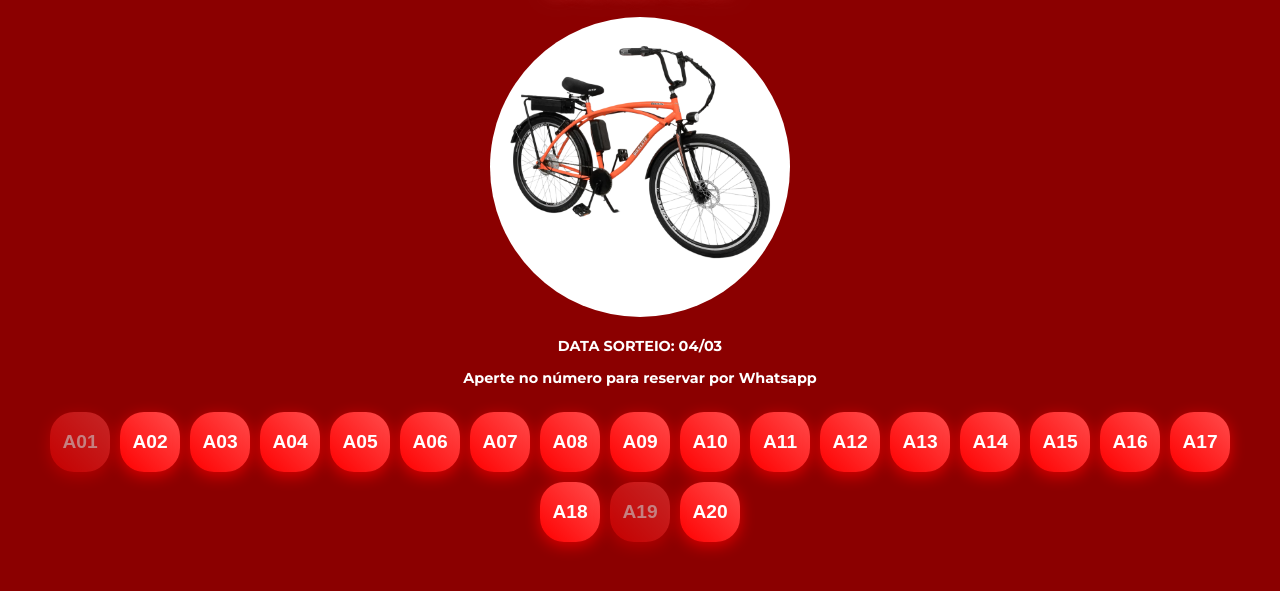
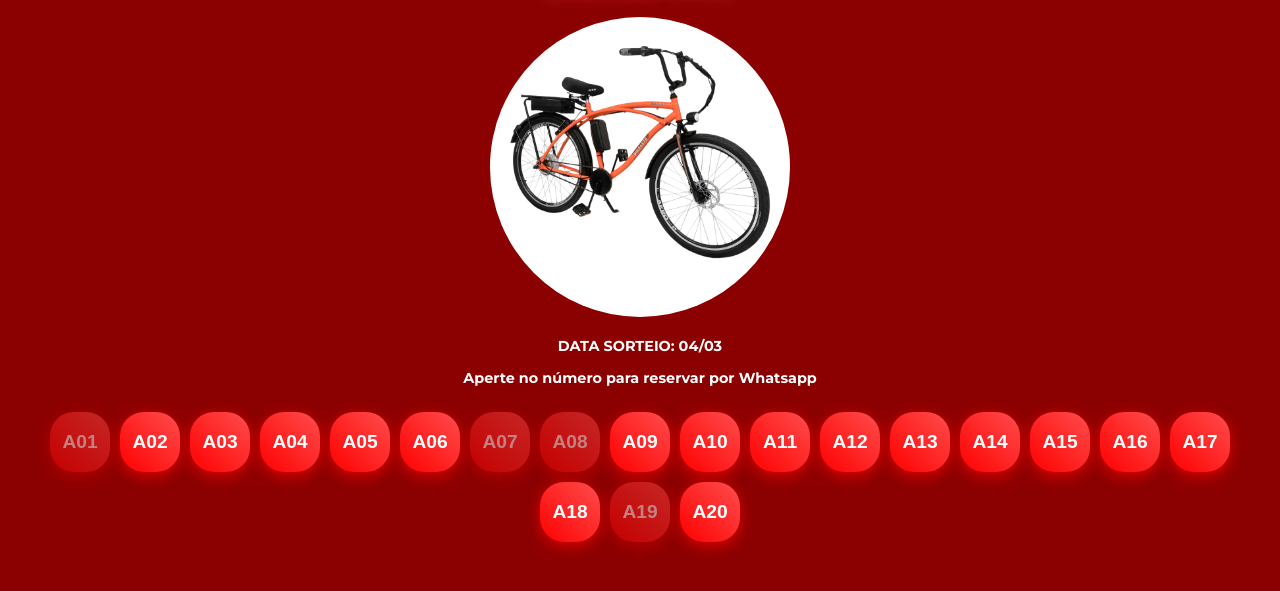
Before and after one commit to Luc5z/rifa, a plain HTML site: page docs/index.html in a window 1280 px wide. Shown: the part 101-692 px from the top of the page. Drawn offline with Linux system fonts and the light colour scheme.

Commit message:
Atualizar o index.html

```diff
--- a/docs/index.html
+++ b/docs/index.html
@@ -117,8 +117,8 @@
             <button class="raffle-number" onclick="window.open('https://wa.me/5591989609776?text=Olá! Quero reservar o número A04 da rifa.', '_blank');">A04</button>
             <button class="raffle-number" onclick="window.open('https://wa.me/5591989609776?text=Olá! Quero reservar o número A05 da rifa.', '_blank');">A05</button>
             <button class="raffle-number" onclick="window.open('https://wa.me/5591989609776?text=Olá! Quero reservar o número A06 da rifa.', '_blank');">A06</button>
-            <button class="raffle-number" onclick="window.open('https://wa.me/5591989609776?text=Olá! Quero reservar o número A07 da rifa.', '_blank');">A07</button>
-            <button class="raffle-number" onclick="window.open('https://wa.me/5591989609776?text=Olá! Quero reservar o número A08 da rifa.', '_blank');">A08</button>
+            <button class="raffle-number sold" onclick="window.open('https://wa.me/5591989609776?text=Olá! Quero reservar o número A07 da rifa.', '_blank');">A07</button>
+            <button class="raffle-number sold" onclick="window.open('https://wa.me/5591989609776?text=Olá! Quero reservar o número A08 da rifa.', '_blank');">A08</button>
             <button class="raffle-number" onclick="window.open('https://wa.me/5591989609776?text=Olá! Quero reservar o número A09 da rifa.', '_blank');">A09</button>
             <button class="raffle-number" onclick="window.open('https://wa.me/5591989609776?text=Olá! Quero reservar o número A10 da rifa.', '_blank');">A10</button>
             <button class="raffle-number" onclick="window.open('https://wa.me/5591989609776?text=Olá! Quero reservar o número A11 da rifa.', '_blank');">A11</button>
```
